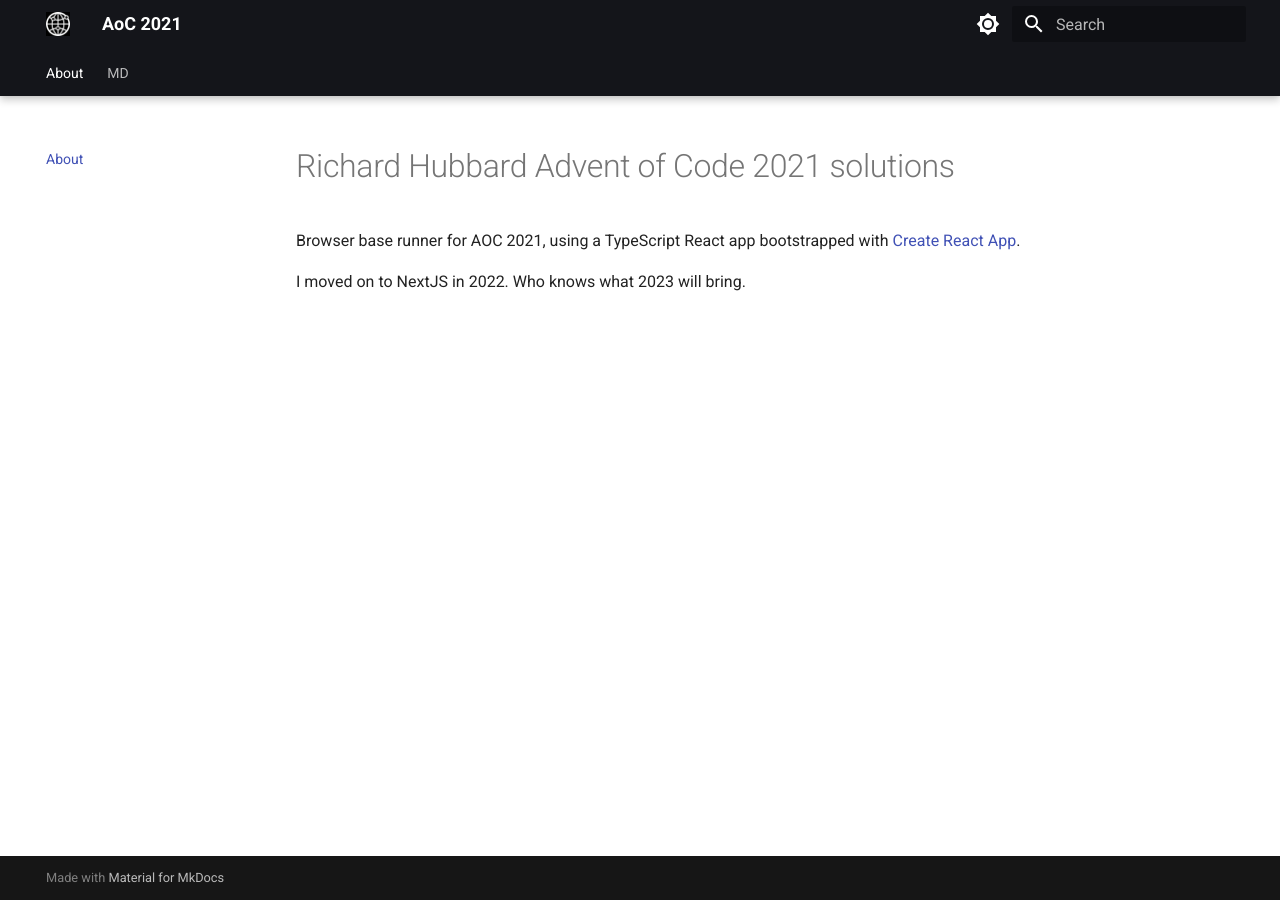
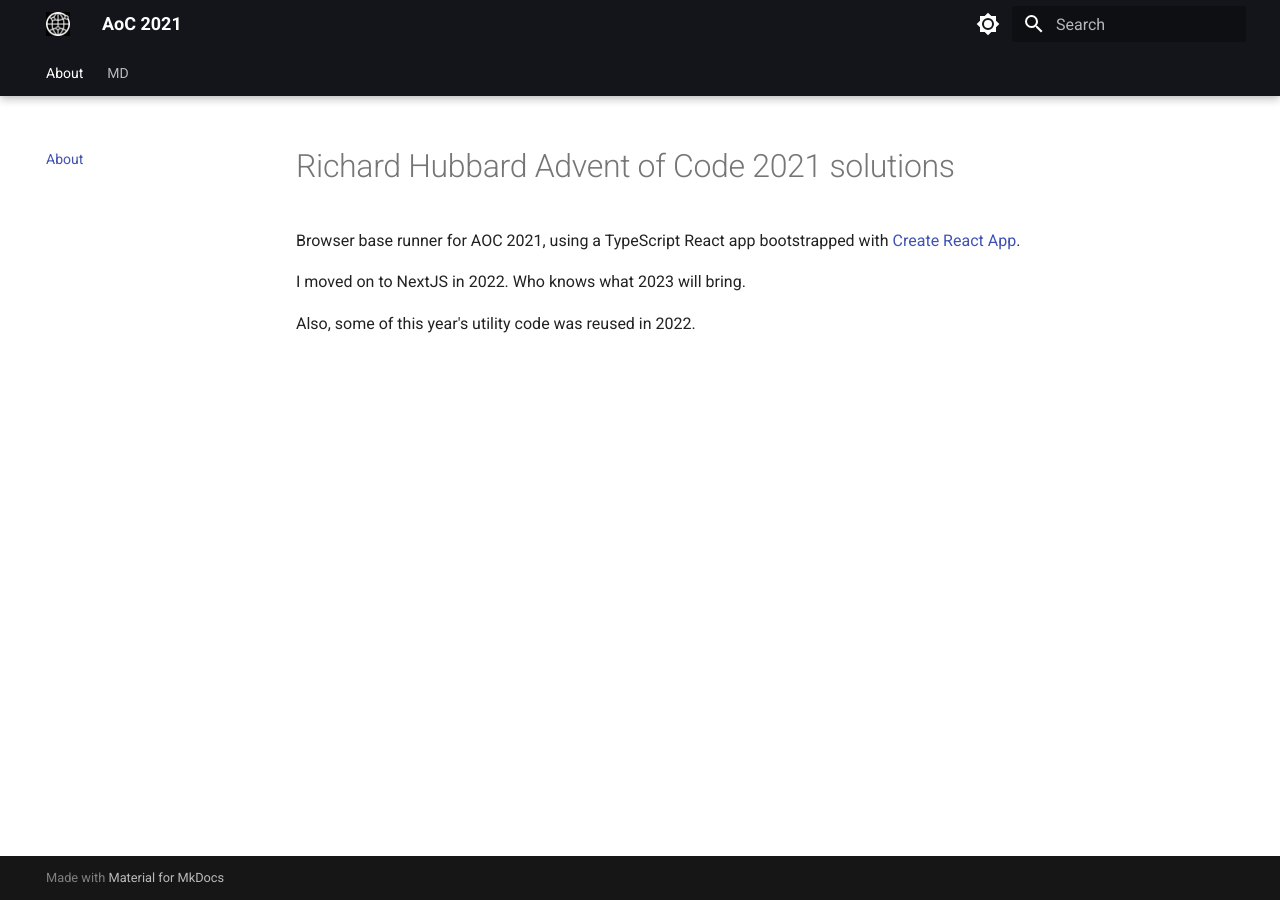
Before and after one commit to roughearth/aoc2021, an MkDocs documentation site: the page built from consumer-docs/README.md, in a window 1280 px wide. Built offline with MkDocs 1.6.1 and Material for MkDocs 9.7.7, drawn with Linux system fonts in a browser that asks for light colours.

Commit message:
Content bump

```diff
--- a/consumer-docs/README.md
+++ b/consumer-docs/README.md
@@ -3,3 +3,5 @@
 Browser base runner for AOC 2021, using a TypeScript React app bootstrapped with [Create React App](https://github.com/facebook/create-react-app).
 
 I moved on to NextJS in 2022. Who knows what 2023 will bring.
+
+Also, some of this year's utility code was reused in 2022.
```
